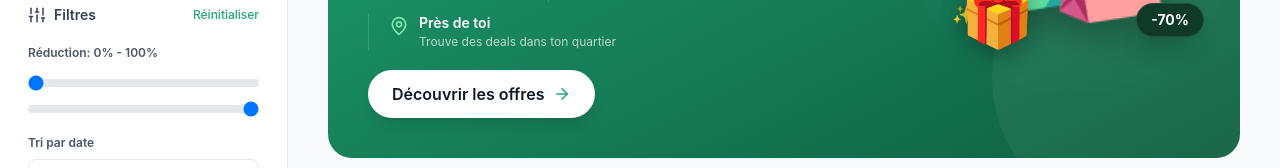
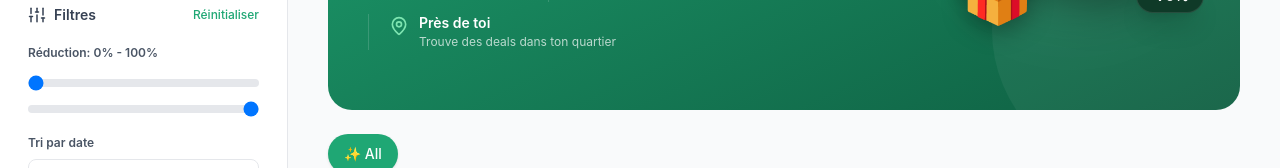
Before and after one commit to dealssfrance-ctrl/dealss-app, a React (Vite) app: page / in a window 1280 px wide. Shown: the part 483-651 px from the top of the page. Built offline with nearby package versions, Linux system fonts and the light colour scheme; no server answers; the database is empty.

Commit message:
feat(home): remove Decouvrir les offres CTA from hero banner

```diff
--- a/src/app/screens/Home.tsx
+++ b/src/app/screens/Home.tsx
@@ -3,7 +3,7 @@ import { motion } from 'motion/react';
 import { Layout } from '../components/Layout';
 import { HyvisHeader } from '../components/HyvisHeader';
 import { useNavigate } from 'react-router';
-import { Plus, Sparkles, LogOut, User, RefreshCw, Shield, MapPin, Percent, ArrowRight } from 'lucide-react';
+import { Plus, Sparkles, LogOut, User, RefreshCw, Shield, MapPin, Percent } from 'lucide-react';
 import { useAuth } from '../context/AuthContext';
 import { useFilters } from '../context/FilterContext';
 import { toast } from 'sonner';
@@ -396,18 +396,6 @@ export function Home() {
                   </div>
                 </div>
               </div>
-
-              {/* CTA */}
-              <button
-                onClick={() => {
-                  const el = document.getElementById('all-offers');
-                  if (el) el.scrollIntoView({ behavior: 'smooth', block: 'start' });
-                }}
-                className="inline-flex items-center gap-2 bg-white text-gray-900 hover:bg-gray-50 transition-colors rounded-full px-6 py-3 font-semibold shadow-lg"
-              >
-                Découvrir les offres
-                <ArrowRight size={18} className="text-[#1FA774]" />
-              </button>
             </div>
 
             {/* Right: Decorative illustration */}
```
